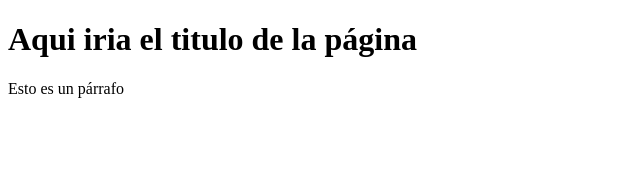
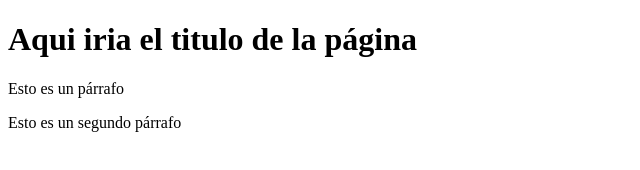
Before and after one commit to hecamava/Proyecto-web-empresa-C, a plain HTML site: page Index.html in a window 1280 px wide. Shown: the whole page, without its empty margins (0-640 px from the left). Drawn offline with Linux system fonts and the light colour scheme.

Commit message:
Agregando el segundo parrafo

```diff
--- a/Index.html
+++ b/Index.html
@@ -8,6 +8,7 @@
 </head>
 <body>
     <h1>Aqui iria el titulo de la página</h1>
-    <p></p>Esto es un  párrafo</p>
+    <p>Esto es un  párrafo</p>
+    <p>Esto es un segundo párrafo</p>
 </body>
 </html>
```
